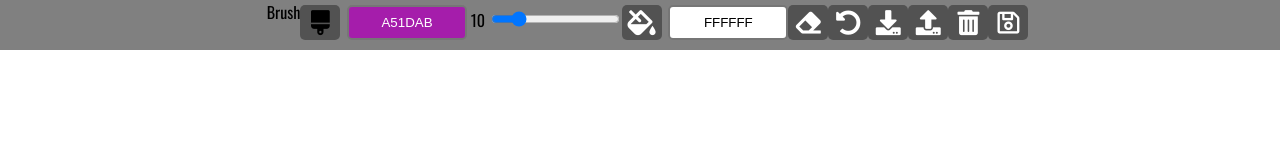
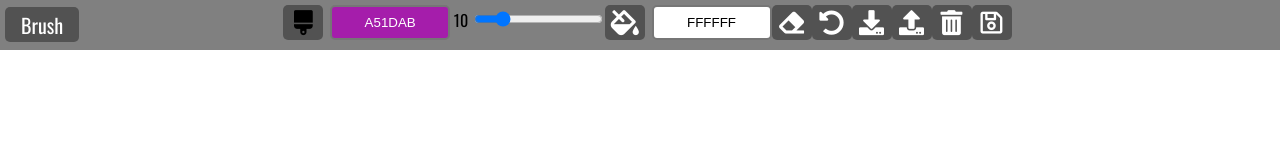
Before and after one commit to PushpakB3096/paint-clone, a plain HTML site: page index.html in a window 1280 px wide. Drawn offline with nearby package versions, Linux system fonts and the light colour scheme.

Commit message:
Add styling to active tool display

```diff
--- a/assets/style/style.css
+++ b/assets/style/style.css
@@ -48,6 +48,23 @@ body {
   color: rgb(223, 37, 37);
 }
 
+/* for the active tool */
+.active-tool {
+  position: absolute;
+  top: 9px;
+  left: 5px;
+}
+
+/* styling for active tool text */
+.active-tool > span {
+  background-color: rgb(82, 82, 82);
+  border-radius: 5px;
+  padding: 2.5px 16px;
+  color: white;
+  font-size: 20px;
+  user-select: none;
+}
+
 /* for JSColor - start */
 .jscolor {
   border-style: solid;
```
